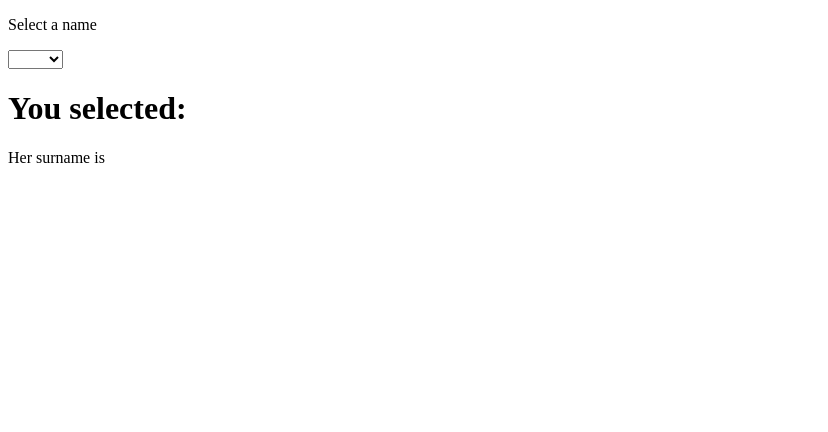
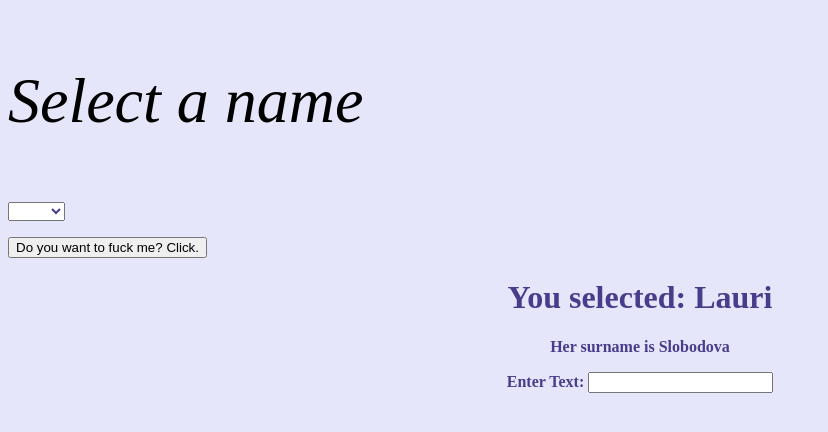
Before and after one commit to DaskaM/h2, a plain HTML site: page w3s4.html in a window 1280 px wide. Shown: the whole page, without its empty margins (0-828 px from the left). Drawn offline with nearby package versions, Linux system fonts and the light colour scheme; files that its build step writes are made by us from their sources.

Commit message:
Add files via upload

```diff
--- /dev/null
+++ b/css.css
@@ -0,0 +1,21 @@
+body{
+    background-color: lavender;
+    background-clip: content-box;
+}
+.nadpis{
+    font-size: 4em;
+    font-style: italic;
+    text-decoration: double;
+    text-decoration-color: crimson;
+
+}
+.press{
+    text-align: center;
+    font-weight: bolder;
+    position: relative;
+    color: darkslateblue;
+}
+.nigga{
+    align-content: flex-start;
+    box-shadow: blueviolet;
+}
--- a/w3s4.html
+++ b/w3s4.html
@@ -1,38 +1,60 @@
 <!DOCTYPE html>
-<html lang="en">
-<head>
-    <script src="http://ajax.googleapis.com/ajax/libs/angularjs/1.4.8/angular.min.js"></script>
-    <link rel="stylesheet" type="text/css" href="css.css">
+<!-- saved from url=(0070)http://localhost:63342/angjs/w3s4.html?_ijt=35mci1nc2rajskmijpugklmebh -->
+<html lang="en"><head><meta http-equiv="Content-Type" content="text/html; charset=windows-1252"><style type="text/css">@charset "UTF-8";[ng\:cloak],[ng-cloak],[data-ng-cloak],[x-ng-cloak],.ng-cloak,.x-ng-cloak,.ng-hide:not(.ng-hide-animate){display:none !important;}ng\:form{display:block;}.ng-animate-shim{visibility:hidden;}.ng-anchor{position:absolute;}</style>
+    <script src="./w3s4_files/angular.min.js"></script>
+    <link rel="stylesheet" type="text/css" href="./w3s4_files/css.css">
 
 </head>
 <body>
-<div ng-app="myApp" ng-controller="myCtrl">
+<div ng-app="myApp" ng-controller="myCtrl" class="ng-scope">
 
 
 
     <p class="nadpis">Select a name</p>
 
-    <select ng-model="selectedName" ng-options="x.f_name for x in names" class="press">
-    </select>
+    <select ng-model="selectedName" ng-options="x.f_name for x in names" class="press ng-valid ng-dirty ng-valid-parse ng-touched"><option label="Sisa" value="object:3">Sisa</option><option label="Nutel" value="object:4">Nutel</option><option label="Lauri" value="object:5">Lauri</option><option label="Siska" value="object:6">Siska</option></select>
+    <p>
 
-    <h1 class="press">You selected: {{selectedName.f_name}}</h1>
-    <p class="press">Her surname is {{selectedName.l_name}}</p>
+        <button ng-click="mySwitch=true">Do you want to fuck me? Click.</button>
+
+
+        </p><div class="press">
+            <h1 class="press ng-binding">You selected: Lauri</h1>
+            <p class="press ng-binding">Her surname is Slobodova</p>
+        </div>
+        <div class="press">
+            <form class="ng-valid ng-dirty ng-valid-parse">
+                Enter Text: <input type="text" ng-model="yourText" class="ng-valid ng-dirty ng-valid-parse ng-touched">
+            </form>
+        </div>
+
+        <div class="nigga">
+            <p ng-show="mySwitch" class="">
+                <img src="./w3s4_files/avatar.jpg" alt="nigga">
+            </p>
+        </div>
+    <p></p>
 
 </div>
+
 
 <script>
     var app = angular.module("myApp", []);
     app.controller("myCtrl", function ($scope) {
+
+        $scope.mySwitch = false;
+
         $scope.names = [
             {f_name: "Sisa", l_name: "Janigova"},
             {f_name: "Nutel", l_name: "Valaskova"},
             {f_name: "Lauri", l_name: "Slobodova"},
             {f_name: "Siska", l_name: "Janigova"}
             ];
+        $scope.yourText = ""
 
     });
 
 </script>
 
-</body>
-</html>
+
+</body></html>
```
